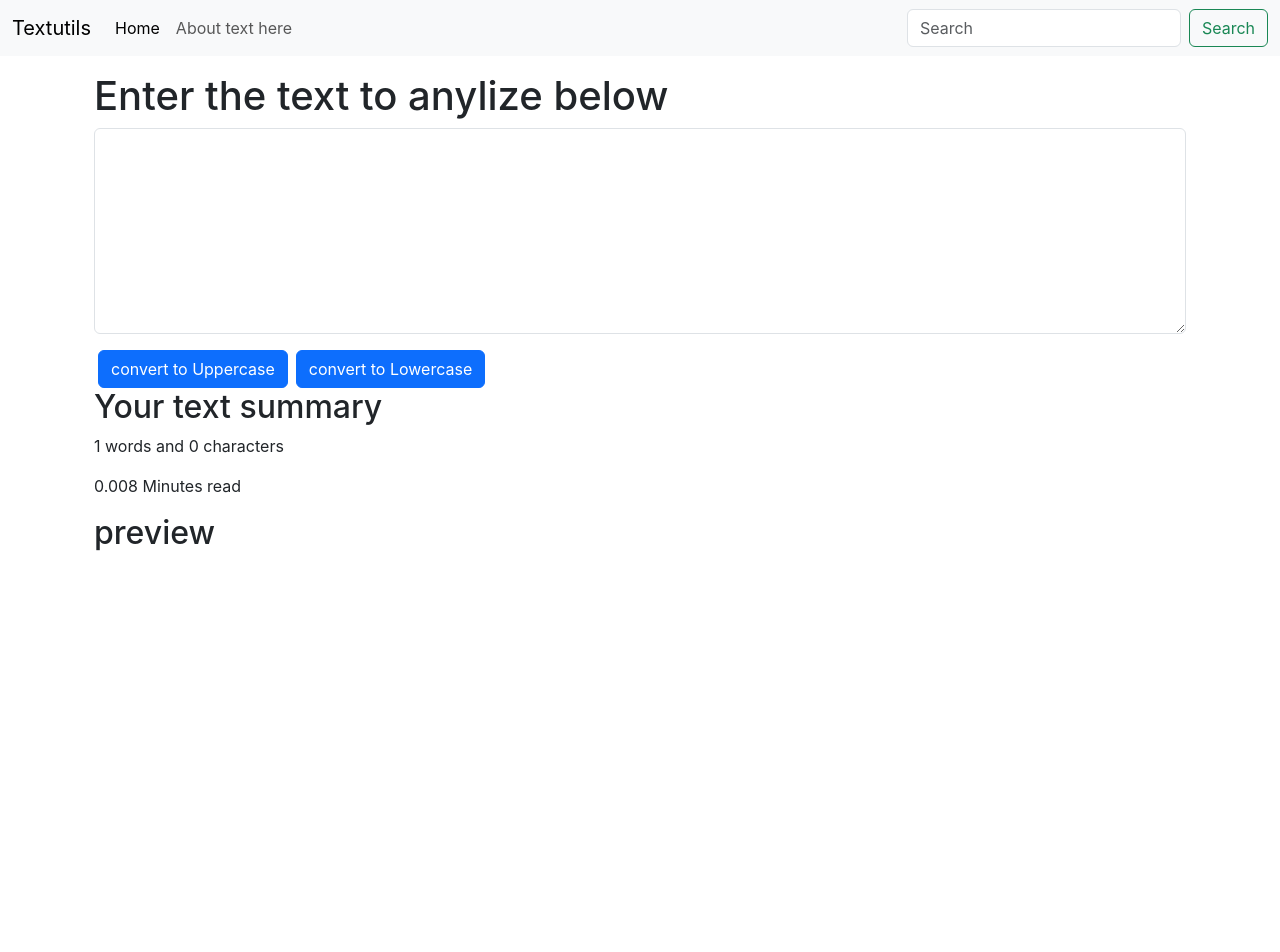
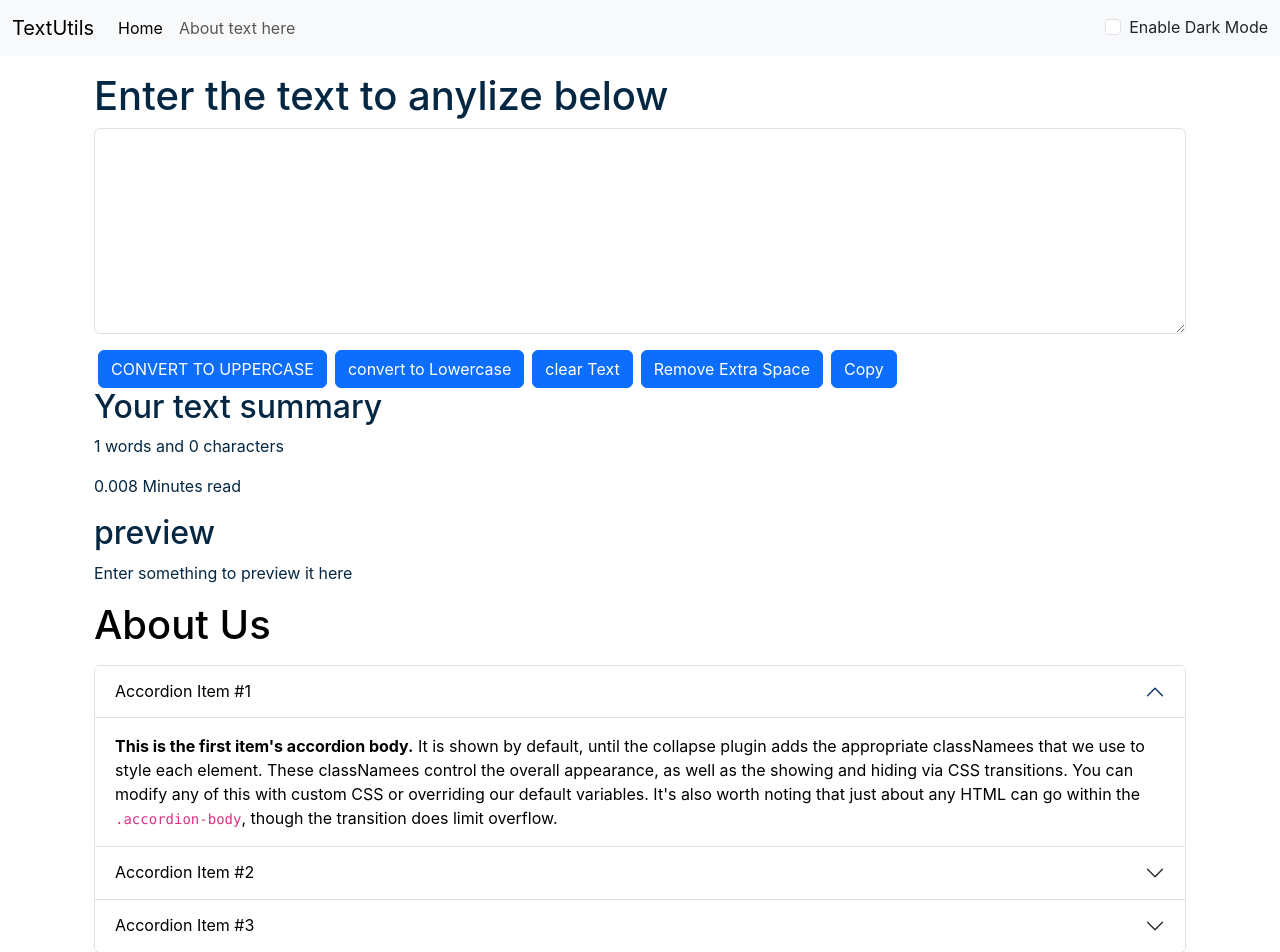
Before and after one commit to Gautam5514/textUtiles, a React (Create React App) app: page / in a window 1280 px wide. Shown: the top 952 px of the page. Before the commit the page ends 800 px from the top, so only its background shows below. Built offline with nearby package versions, Linux system fonts and the light colour scheme.

Commit message:
added new

```diff
--- a/package.json
+++ b/package.json
@@ -8,6 +8,8 @@
     "@testing-library/user-event": "^13.5.0",
     "react": "^18.2.0",
     "react-dom": "^18.2.0",
+    "react-router": "^6.12.1",
+    "react-router-dom": "^6.12.1",
     "react-scripts": "5.0.1",
     "web-vitals": "^2.1.4"
   },
--- a/public/index.html
+++ b/public/index.html
@@ -7,13 +7,13 @@
     <meta name="theme-color" content="#000000" />
     <meta
       name="description"
-      content="Web site created using create-react-app"
+      content="TextUtils is a utility which can be used to menupulate your text in the way you want"
     />
     <link rel="apple-touch-icon" href="%PUBLIC_URL%/logo192.png" />
 
     <link rel="manifest" href="%PUBLIC_URL%/manifest.json" />
     <link href="https://cdn.jsdelivr.net/npm/bootstrap@5.3.0/dist/css/bootstrap.min.css" rel="stylesheet" integrity="sha384-9ndCyUaIbzAi2FUVXJi0CjmCapSmO7SnpJef0486qhLnuZ2cdeRhO02iuK6FUUVM" crossorigin="anonymous">
-    <title>React App</title>
+    <title>TextUtils - Home</title>
   </head>
   <body>
     <noscript>You need to enable JavaScript to run this app.</noscript>
--- a/src/App.js
+++ b/src/App.js
@@ -1,17 +1,56 @@
 
+//import { useState } from 'react';
 import './App.css';
+import Alert from './components/Alert';
+import About from './components/About';
 import Navbar from './components/Navbar';
 import TextForm from './components/TextForm';
+import React, { useState } from 'react';
+import { BrowserRouter as Router, Route, Routes } from 'react-router-dom';
+
 
 
 function App() {
+  const[mode, setMode] = useState('light');
+  const[alert, setAlert] = useState(null);
+
+  const showAlert =(message, type) =>{
+      setAlert({
+        msg: message,
+        type: type
+      })
+        setTimeout(() => {
+          setAlert(null);
+        },1500 );
+  }
+  const toggleMode = () => {
+    if (mode === 'light') {
+        setMode('dark');
+        document.body.style.background ='#042743';
+        showAlert("Dark mode has been enabled","success");
+    }
+    else {
+        setMode('light');
+        document.body.style.background ='white';
+        showAlert("Light mode has been enabled","success");
+    }
+}
   return (
   <>
-<Navbar title="Textutils"/>
-{/* <Navbar/> */}
-<div className="container my-3">
-<TextForm heading="Enter the text to anylize below"/>
-</div>
+
+      <Navbar title="TextUtils" mode={mode} toggleMode={toggleMode} />
+      <Alert alert={alert}/>
+      {/* <Navbar/> */}
+      <div className="container my-3">
+
+
+
+
+      <TextForm showAlert={showAlert} heading="Enter the text to anylize below" mode={mode} />
+      <About />
+
+  </div>
+
   </>
   );
 }
--- /dev/null
+++ b/src/components/About.js
@@ -0,0 +1,74 @@
+import React, {useState} from 'react'
+
+export default function About() {
+
+    const[myStyle, setMyStyle]= useState({
+        color: 'black',
+        backgroundColor: 'white'
+    })
+    const [btntext, setBtntext] = useState("Enable Dark Mode")
+
+    const toggleStyle = ()=>{
+        if(myStyle.color ==='black'){
+            setMyStyle({
+                color: 'white',
+                backgroundColor: 'black'
+            })
+            setBtntext("Enable light Mode")
+        }
+        else{
+            setMyStyle({
+                color: 'black',
+                backgroundColor: 'white'
+            })
+            setBtntext("Enable Dark Mode");
+        }
+    }
+
+  return (
+    <div className="container" style={myStyle}>
+        <h1 className="my-3">About Us</h1>
+      <div className="accordion" id="accordionExample" style={myStyle}>
+  <div className="accordion-item">
+    <h2 className="accordion-header">
+      <button className="accordion-button" type="button" style={myStyle} data-bs-toggle="collapse" data-bs-target="#collapseOne" aria-expanded="true" aria-controls="collapseOne">
+        Accordion Item #1
+      </button>
+    </h2>
+    <div id="collapseOne" className="accordion-collapse collapse show" data-bs-parent="#accordionExample">
+      <div className="accordion-body" style={myStyle}>
+        <strong>This is the first item's accordion body.</strong> It is shown by default, until the collapse plugin adds the appropriate classNamees that we use to style each element. These classNamees control the overall appearance, as well as the showing and hiding via CSS transitions. You can modify any of this with custom CSS or overriding our default variables. It's also worth noting that just about any HTML can go within the <code>.accordion-body</code>, though the transition does limit overflow.
+      </div>
+    </div>
+  </div>
+  <div className="accordion-item">
+    <h2 className="accordion-header">
+      <button className="accordion-button collapsed" type="button" style={myStyle} data-bs-toggle="collapse" data-bs-target="#collapseTwo" aria-expanded="false" aria-controls="collapseTwo">
+        Accordion Item #2
+      </button>
+    </h2>
+    <div id="collapseTwo" className="accordion-collapse collapse" data-bs-parent="#accordionExample">
+      <div className="accordion-body" style={myStyle}>
+        <strong>This is the second item's accordion body.</strong> It is hidden by default, until the collapse plugin adds the appropriate classNamees that we use to style each element. These classNamees control the overall appearance, as well as the showing and hiding via CSS transitions. You can modify any of this with custom CSS or overriding our default variables. It's also worth noting that just about any HTML can go within the <code>.accordion-body</code>, though the transition does limit overflow.
+      </div>
+    </div>
+  </div>
+  <div className="accordion-item">
+    <h2 className="accordion-header">
+      <button className="accordion-button collapsed" type="button" style={myStyle} data-bs-toggle="collapse" data-bs-target="#collapseThree" aria-expanded="false" aria-controls="collapseThree">
+        Accordion Item #3
+      </button>
+    </h2>
+    <div id="collapseThree" className="accordion-collapse collapse" data-bs-parent="#accordionExample">
+      <div className="accordion-body" style={myStyle}>
+        <strong>This is the third item's accordion body.</strong> It is hidden by default, until the collapse plugin adds the appropriate classNamees that we use to style each element. These classNamees control the overall appearance, as well as the showing and hiding via CSS transitions. You can modify any of this with custom CSS or overriding our default variables. It's also worth noting that just about any HTML can go within the <code>.accordion-body</code>, though the transition does limit overflow.
+      </div>
+    </div>
+  </div>
+</div>
+<div className="container my-3">
+    <button onClick={toggleStyle} type="button" className="btn btn-primary">{btntext}</button>
+</div>
+    </div>
+  )
+}
--- /dev/null
+++ b/src/components/Alert.js
@@ -0,0 +1,20 @@
+import React from 'react'
+
+function Alert(props) {
+    const capitalize = (word)=>{
+        const lower = word.toLowerCase();
+        return lower.charAt(0).toUpperCase() + lower.slice(1);
+    }
+
+
+    return (
+        props.alert && (
+          <div className={`alert alert-${props.alert.type} alert-dismissible fade show`} role="alert">
+            <strong>{capitalize(props.alert.type)}</strong>: {props.alert.msg}
+
+          </div>
+        )
+      )
+
+        }
+export default Alert
--- a/src/components/Navbar.js
+++ b/src/components/Navbar.js
@@ -4,7 +4,7 @@
 
 export default function Navbar(props) {
     return (
-        <nav className="navbar navbar-expand-lg bg-body-tertiary">
+        <nav className={`navbar navbar-expand-lg navbar-${props.mode} bg-${props.mode}`}>
         <div className="container-fluid">
             <a className="navbar-brand" href="/">{props.title}</a>
             <button className="navbar-toggler" type="button" data-bs-toggle="collapse" data-bs-target="#navbarSupportedContent" aria-controls="navbarSupportedContent" aria-expanded="false" aria-label="Toggle navigation">
@@ -19,10 +19,14 @@
                 <a className="nav-link" href="/">{props.aboutText}</a>
                 </li>
             </ul>
-            <form className="d-flex" role="search">
+            {/* <form className="d-flex" role="search">
                 <input className="form-control me-2" type="search" placeholder="Search" aria-label="Search"/>
                 <button className="btn btn-outline-success" type="submit">Search</button>
-            </form>
+            </form> */}
+            <div className={`form-check from-switch text-${props.mode ==='light'?'dark':'light'}`}>
+  <input className="form-check-input" onClick={props.toggleMode} type="checkbox" role="switch" id="flexSwitchCheckDefault"/>
+  <label className="form-check-label" htmlFor="flexSwitchCheckDefault"> Enable Dark Mode</label>
+</div>
         </div>
         </div>
     </nav>
--- a/src/components/TextForm.js
+++ b/src/components/TextForm.js
@@ -6,10 +6,31 @@
     // setText("you have clicked on handleUpClick" + text);
     let newText = text.toUpperCase();
     setText(newText)
+    props.showAlert("convert to uppercae","success");
   }
   const handleLoClick =() =>{
     let newText = text.toLowerCase();
     setText(newText)
+    props.showAlert("convert to lowercase","success");
+  }
+
+  const handleCopy =() =>{
+    var text = document.getElementById("myBox");
+    text.select();
+    navigator.clipboard.writeText(text.value);
+    props.showAlert("Copy your text","success");
+  }
+
+  const handleExtraSpace =() =>{
+    let newText = text.split(/[ ]+/);
+    setText(newText.join(" "))
+    props.showAlert("remove your extra space","success");
+  }
+
+  const handleClearClick =() =>{
+    let newText = '';
+    setText(newText)
+    props.showAlert("Clear your text","success");
   }
   const handleOnChange =(event) =>{
     // console.log("On Change");
@@ -19,20 +40,23 @@
 
   return (
     <>
-<div className="container">
+<div className="container" style={{color: props.mode ==='dark'?'white':'#042743'}}>
   <h1>{props.heading}</h1>
     <div className="mb-3">
-        <textarea className="form-control" value={text} onChange={handleOnChange} id="myBox" rows="8"></textarea>
+        <textarea className="form-control" value={text} onChange={handleOnChange} style={{backgroundColor: props.mode ==='dark'?'grey':'white', color: props.mode ==='dark'?'white':'#042743'}} id="myBox" rows="8"></textarea>
     </div>
-    <button className="btn btn-primary mx-1" onClick={handleUpClick}>convert to Uppercase</button>
+    <button className="btn btn-primary mx-1" onClick={handleUpClick}>CONVERT TO UPPERCASE</button>
     <button className="btn btn-primary mx-1" onClick={handleLoClick}>convert to Lowercase</button>
+    <button className="btn btn-primary mx-1" onClick={handleClearClick}>clear Text</button>
+    <button className="btn btn-primary mx-1" onClick={handleExtraSpace}>Remove Extra Space</button>
+    <button className="btn btn-primary mx-1" onClick={handleCopy}>Copy</button>
 </div>
-<div className="container">
+<div className="container" style={{color: props.mode ==='dark'?'white':'#042743'}}>
   <h2>Your text summary</h2>
   <p>{text.split(" ").length} words and {text.length} characters</p>
   <p>{0.008* text.split(" ").length} Minutes read</p>
   <h2>preview</h2>
-  <p>{text}</p>
+  <p>{text.length>0?text:"Enter something to preview it here"}</p>
 </div>
 </>
 
```
Also changed, not shown: 1 other file (tests, documents, lock files or other folders).
